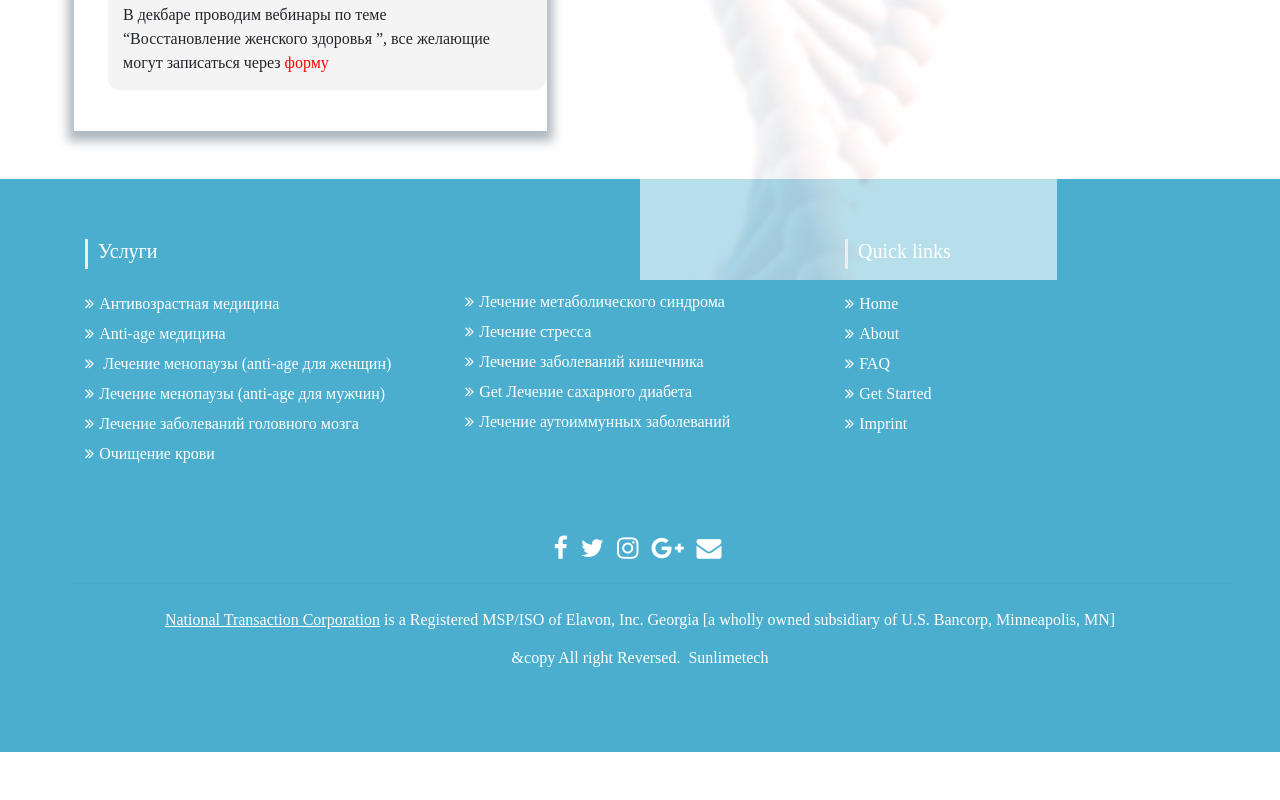
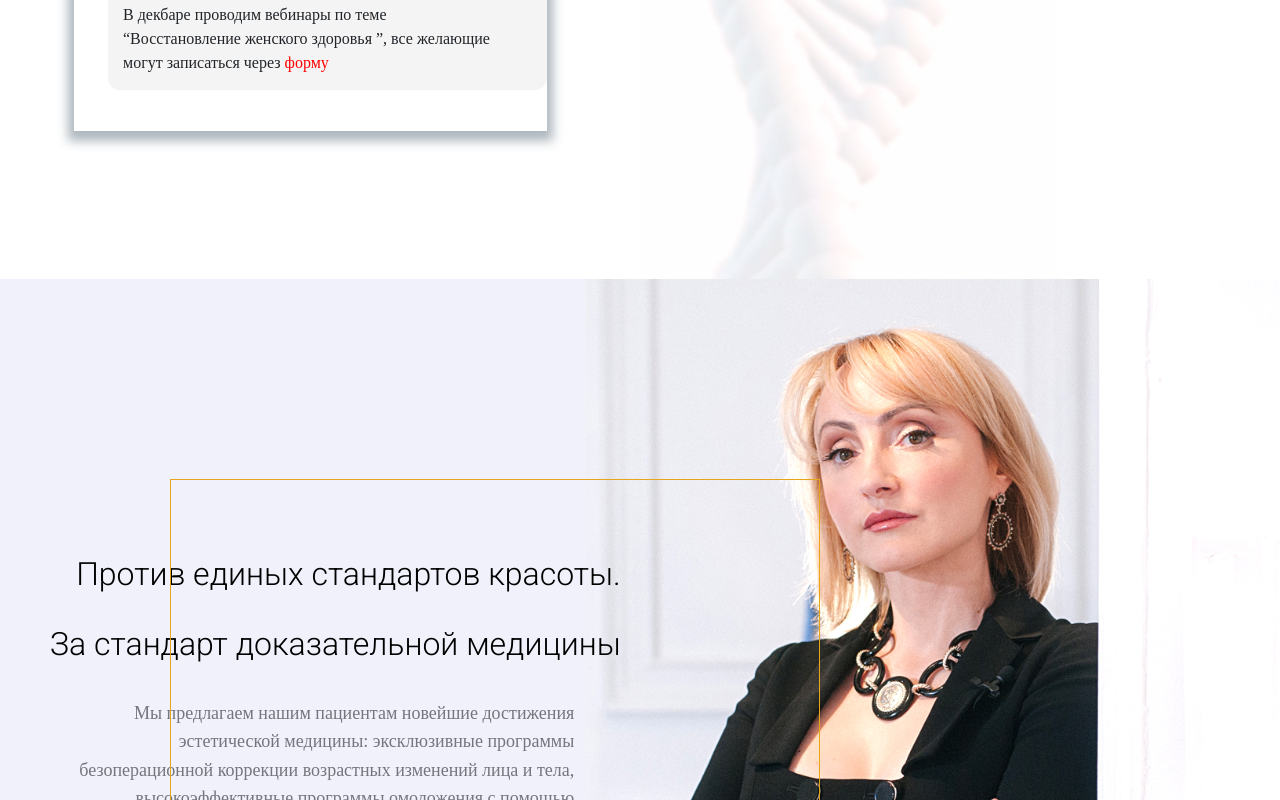
Before and after one commit to w-getsu/Clinic.UI, an Angular app in the folder clinica/: page / in a window 1280 px wide. Shown: the part 779-1579 px from the top of the page. Before the commit the page ends 1531 px from the top, so only its background shows below. Built offline with nearby package versions, Linux system fonts and the light colour scheme; a web font is replaced by a local one.

Commit message:
home 2 page bo'ldii

```diff
--- a/clinica/src/app/components/pages/home/home.component.html
+++ b/clinica/src/app/components/pages/home/home.component.html
@@ -63,6 +63,35 @@
             </div>
         </div>
     </section>
+    <section class="home2">
+        <div>
+            <div class="home2-box"></div>
+            <div class="home2-img">
+                <img src="../../../../assets/banner 1.svg" alt="">
+            </div>
+        <div class="home2-text">
+            <div>
+                <p class="home2-text-katta">
+                    Против единых стандартов красоты.<br>За стандарт доказательной медицины
+                </p>
+            </div>
+            <p class="home2-text-kichkina">
+                <span style="opacity: 60%;">
+                    Мы предлагаем нашим пациентам новейшие достижения <br> эстетической медицины: эксклюзивные программы
+                    <br> безоперационной коррекции возрастных изменений лица и тела,<br> высокоэффективные программы
+                    омоложения с помощью<br> клеточных технологий, снижения веса, пересадки волос, лечения<br> волос и
+                    кожи головы и многое другое. <br><br><br>
+                    Благодаря Expert Clinics время можно повернуть вспять, взяв от<br> прожитых лет только мудрость и
+                    опыт, но никак не досадные<br> перемены во внешности и состоянии здоровья.<br><br><br>
+                </span>
+                <span style="font-size: 13px; color: red;">руководитель клиники Expert Clinics</span><br><span
+                style="font-size: 20px; font-family:'Times New Roman', Times, serif;">Дорина Донич</span>
+            </p>
+        </div>
+    </div>
+    </section>
+    <section class="home3">
+
+    </section>
 </main>
-
 <app-footer></app-footer>
--- a/clinica/src/app/components/pages/home/home.component.scss
+++ b/clinica/src/app/components/pages/home/home.component.scss
@@ -1,5 +1,5 @@
 @import url('https://fonts.cdnfonts.com/css/tt-norms-pro');
-@import url('https://fonts.googleapis.com/css2?family=Roboto:ital,wght@0,100;0,300;0,400;0,500;0,700;0,900;1,100;1,300;1,400;1,500;1,700;1,900&display=swap');
+@import url('https://fonts.googleapis.com/css2?family=Roboto:wght@400;700&display=swap');
 
 * {
     padding: 0;
@@ -14,16 +14,25 @@
     margin: 0 auto;
 }
 
+body {
+    font-family: 'Roboto', sans-serif;
+}
+
+// ------------------------------------------ home1----------------------------
+
 .home1-img {
- display: flex;
- align-items:center;
- padding-right: 550px;
+    display: flex;
+    align-items: center;
+    padding-right: 550px;
 
 }
+
 .home-img-right {
     position: absolute;
     left: 50%;
+    z-index: 1;
 }
+
 .home1-img-1 {
     display: flex;
     align-items: center;
@@ -109,3 +118,69 @@
     background: #F4F4F4;
     ;
 }
+
+//----------------------------------------home2-------------------------------------------------------
+
+.home2 {
+    margin-top: -600px;
+}
+
+.home2-img img {
+    width: 100%;
+    background-repeat: no-repeat;
+    background-size: cover;
+    position: absolute;
+    // height: 980px;
+    z-index: 2;
+}
+
+.home2-text {
+    position: absolute;
+    z-index: 3;
+    margin-left: -50px;
+}
+
+.home2-text-katta {
+    font-family: Roboto, Condensed;
+    position: relative;
+    top: 60px;
+    left: 100px;
+    display: flex;
+    align-items: center;
+    text-align: right;
+    font-size: 32px;
+    font-weight: lighter;
+    line-height: 70px;
+    margin-top: 200px;
+    // margin-left: 20px;
+    // opacity: 80%;
+    color: #000000;
+}
+
+.home2-text-kichkina {
+    font-family: Roboto, Condensed;
+    font-size: 18px;
+    font-weight: 100;
+    line-height: 28.32px;
+    text-align: right;
+    margin: 80px 123px;
+}
+
+.home2-box {
+    position: relative;
+    border: 1px solid hidden;
+    // background-color: #ffffff;
+    z-index: 4;
+    width: 650px;
+    height: 700px;
+    top: 900px;
+    left: 170px;
+    -webkit-box-shadow: inset 0px 0px 0px 1px rgba(231, 166, 26, 1);
+    -moz-box-shadow: inset 0px 0px 0px 1px rgba(231, 166, 26, 1);
+    box-shadow: inset 0px 0px 0px 1px rgba(231, 166, 26, 1);
+}
+
+//--------------------------------home3----------------------------
+.home3 {
+    margin-top: 1000px;
+}
--- a/clinica/src/app/components/static-pages/footer/footer.component.scss
+++ b/clinica/src/app/components/static-pages/footer/footer.component.scss
@@ -3,6 +3,8 @@
 section {
     padding: 60px 0;
 }
+
+
 
 section .section-title {
     text-align: center;
--- a/clinica/src/index.html
+++ b/clinica/src/index.html
@@ -5,7 +5,9 @@
   <title>Clinica</title>
   <base href="/">
   <meta name="viewport" content="width=device-width, initial-scale=1">
+
   <link rel="icon" type="image/x-icon" href="favicon.ico">
+  <link rel="stylesheet" href="https://fonts.googleapis.com/css?family=Roboto:300,400,500,700,400italic">
 </head>
 <body>
   <app-root></app-root>
--- /dev/null
+++ b/package.json
@@ -0,0 +1,5 @@
+{
+  "dependencies": {
+    "roboto-fontface": "^0.10.0"
+  }
+}
```
Also changed, not shown: clinica/src/assets/banner 1.svg (added), clinica/src/styles.scss (line endings or trailing spaces).
